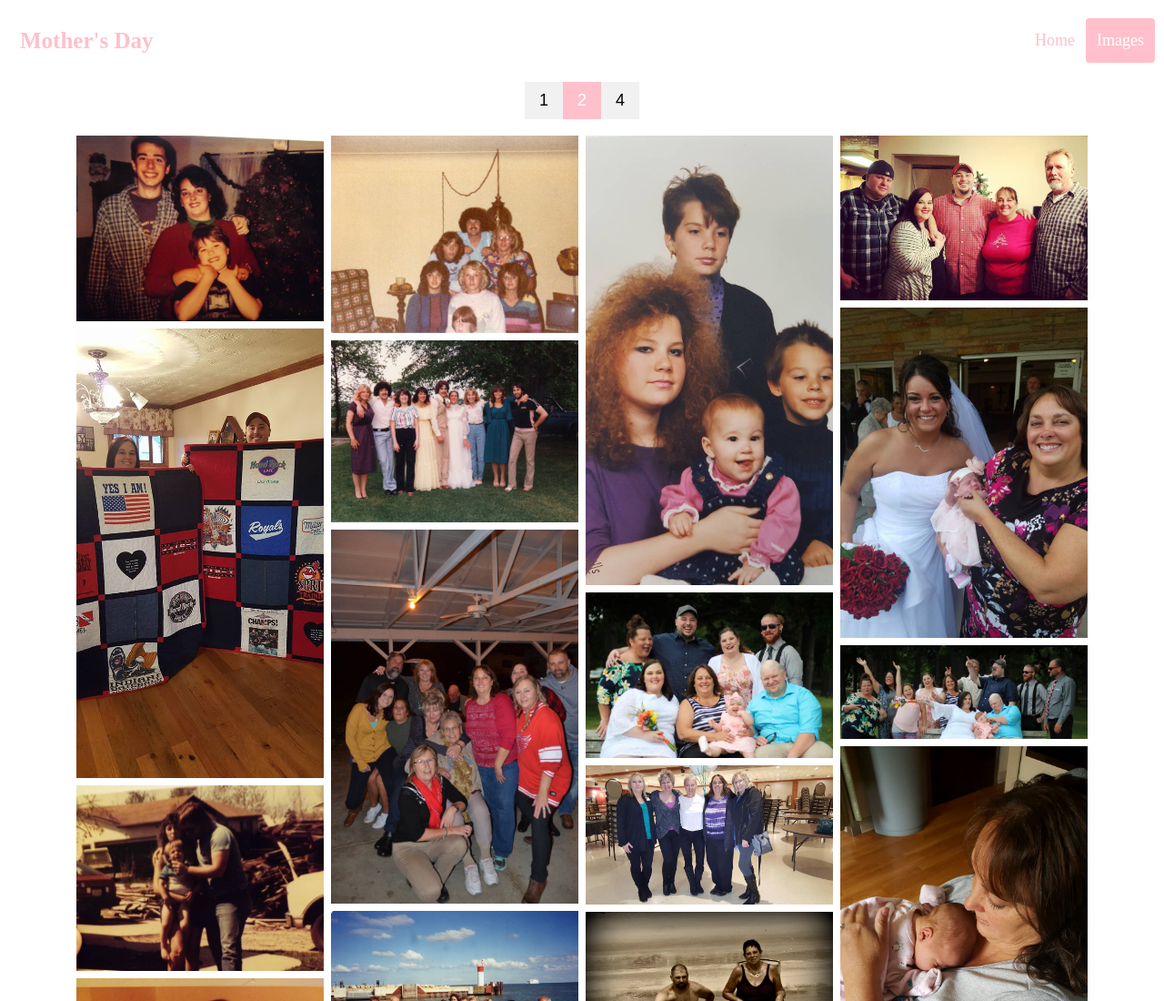
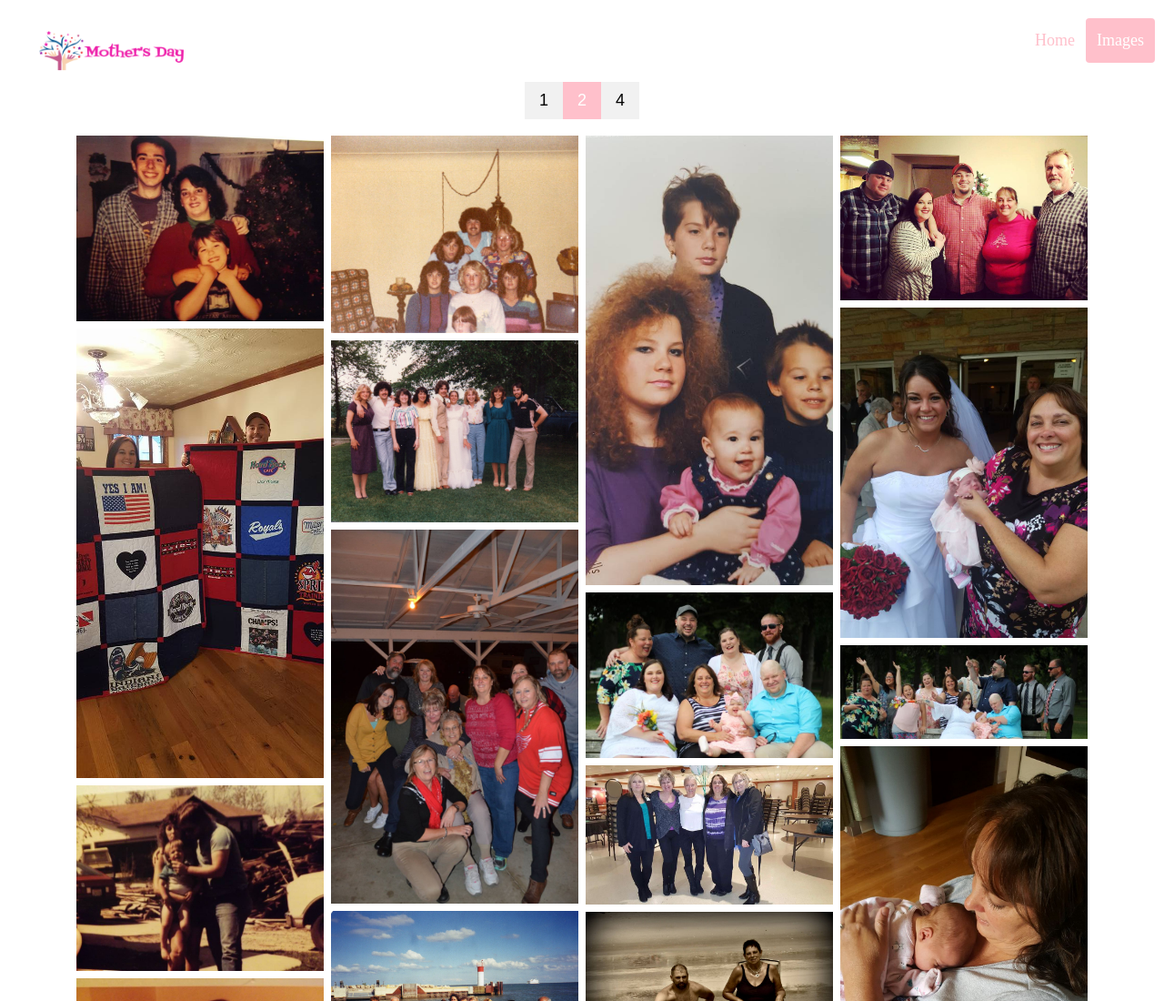
Before and after one commit to nickdurbin/MothersDay, a website: page imagescreen.html in a window 1280 px wide. Shown: the top 1100 px of the page at 91% size. Drawn offline with Linux system fonts and the light colour scheme; a web font is replaced by a local one.

Commit message:
Added a logo and some styling changes.

```diff
--- a/imagescreen.html
+++ b/imagescreen.html
@@ -13,7 +13,7 @@
 <body>
 
   <div class="header">
-    <a href="index.html" class="logo">Mother's Day</a>
+    <a href="index.html" class="logo"></a><img href="index.html" src="resources/logo.png">
       <div class="header-right">
         <a href="index.html">Home</a>
         <a class="active" href="imagescreen.html">Images</a>
```
Also changed, not shown: resources/logo.png (added).
